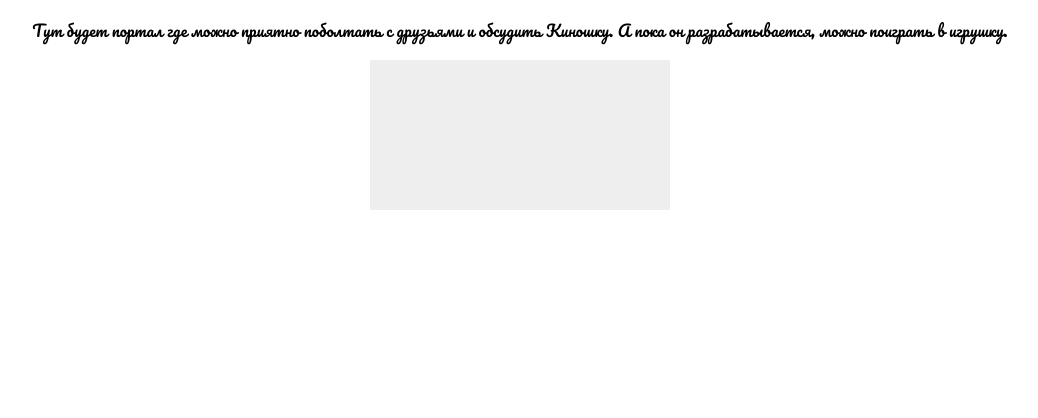
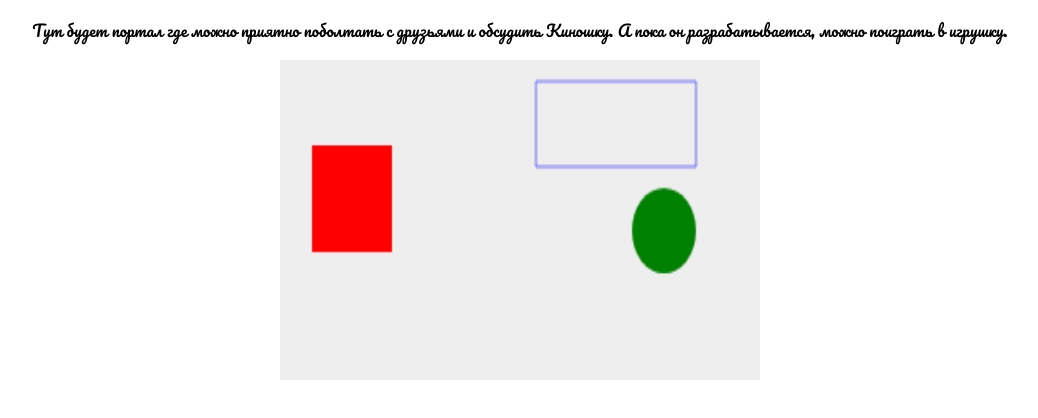
Before and after one commit to aaorlovsky/aaorlovsky.github.io, a plain HTML site: page index.html in a window 1280 px wide. Shown: the whole page, without its empty margins (120-1158 px from the left). Drawn offline with Linux system fonts and the light colour scheme.

Commit message:
Adding same shapes

```diff
--- a/index.html
+++ b/index.html
@@ -5,6 +5,7 @@
     <meta http-equiv="X-UA-Compatible" content="IE=edge" />
     <meta name="viewport" content="width=device-width, initial-scale=1.0" />
     <link rel="stylesheet" href="styles.css" />
+    <script src="script.js" defer></script>
     <title>Киношка</title>
   </head>
   <body>
@@ -15,7 +16,7 @@
       </p>
     </header>
     <main>
-      <canvas></canvas>
+      <canvas id="gameCanvas"></canvas>
     </main>
     <footer></footer>
   </body>
--- /dev/null
+++ b/script.js
@@ -0,0 +1,20 @@
+let canvas = document.getElementById("gameCanvas");
+let ctx = canvas.getContext("2d");
+
+ctx.beginPath();
+ctx.rect(20, 40, 50, 50);
+ctx.fillStyle = "#FF0000";
+ctx.fill();
+ctx.closePath();
+
+ctx.beginPath();
+ctx.arc(240, 80, 20, 0, Math.PI * 2, false);
+ctx.fillStyle = "green";
+ctx.fill();
+ctx.closePath();
+
+ctx.beginPath();
+ctx.rect(160, 10, 100, 40);
+ctx.strokeStyle = "rgba(0, 0, 255, 0.5)";
+ctx.stroke();
+ctx.closePath();
--- a/styles.css
+++ b/styles.css
@@ -13,4 +13,6 @@ canvas {
   background: #eee;
   display: block;
   margin: 0 auto;
+  width: 480px;
+  height: 320px;
 }
```
Also changed, not shown: todofolder/free-hostings.txt (renamed from free-hostings.txt), todofolder/tasks.txt (renamed from tasks.txt), todofolder/techdescription.txt (renamed from techdescription.txt).
